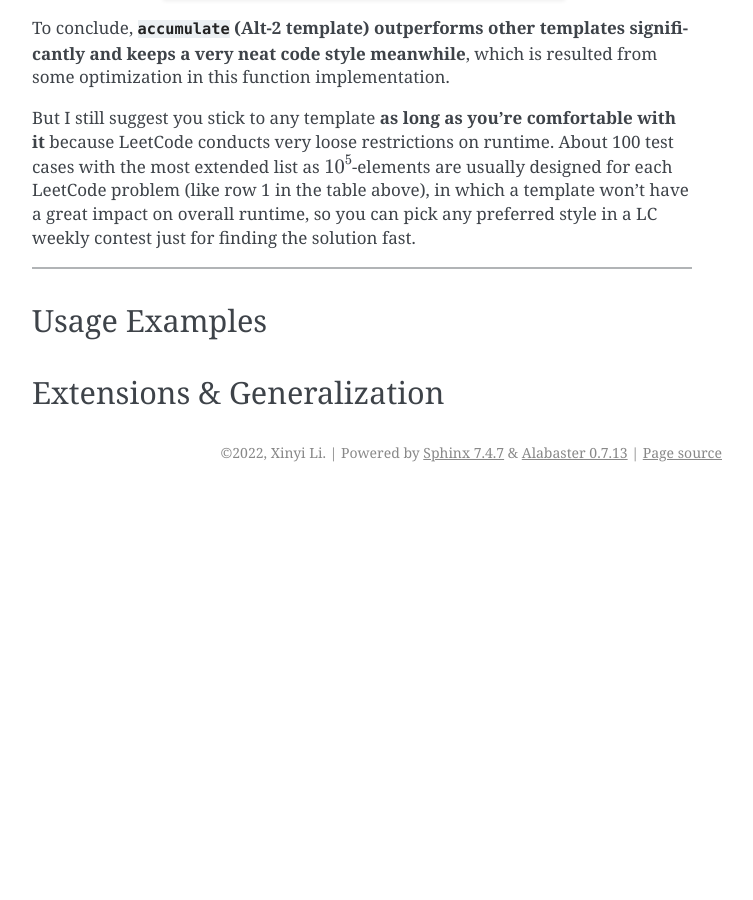
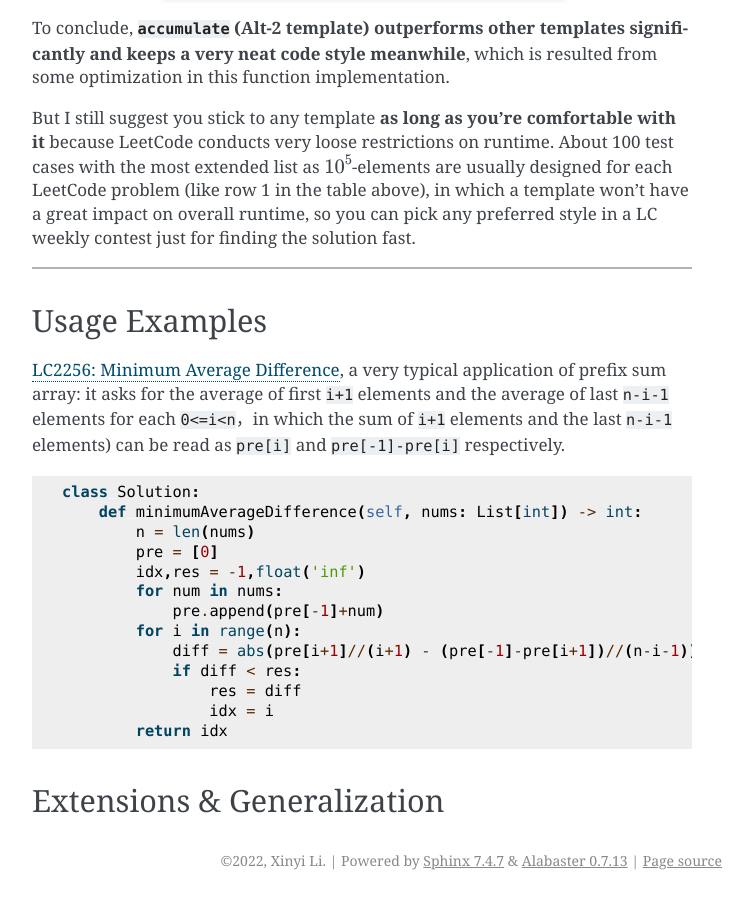
Before and after one commit to li-xin-yi/lctemplates, a Sphinx documentation site: the page built from docs/source/prefix-sum.md, in a window 1280 px wide and 900 px high, scrolled down 1721 px. Shown: the whole window, without its empty margins (388-1141 px from the left). Built offline with Sphinx 7.4.7, drawn with Linux system fonts in a browser that asks for light colours; before the commit the page ends 2213 px from its top, so only the background shows below that.

Commit message:
Update prefix-sum.md

````diff
--- a/docs/source/prefix-sum.md
+++ b/docs/source/prefix-sum.md
@@ -65,4 +65,24 @@ But I still suggest you stick to any template **as long as you're comfortable wi
 
 ## Usage Examples
 
+[LC2256: Minimum Average Difference](https://leetcode.com/contest/weekly-contest-291/problems/minimum-consecutive-cards-to-pick-up/), a very typical application of prefix sum array: it asks for the average of first `i+1` elements and the average of last `n-i-1` elements for each `0<=i<n`，in which the sum of `i+1` elements and the  last `n-i-1` elements) can be read as `pre[i]` and `pre[-1]-pre[i]` respectively.
+
+```py
+class Solution:
+    def minimumAverageDifference(self, nums: List[int]) -> int:
+        n = len(nums)
+        pre = [0]
+        idx,res = -1,float('inf')
+        for num in nums:
+            pre.append(pre[-1]+num)
+        for i in range(n):
+            diff = abs(pre[i+1]//(i+1) - (pre[-1]-pre[i+1])//(n-i-1)) if i!=n-1 else pre[i+1]//(i+1)
+            if diff < res:
+                res = diff
+                idx = i
+        return idx
+```
+
+
+
 ## Extensions \& Generalization
````
